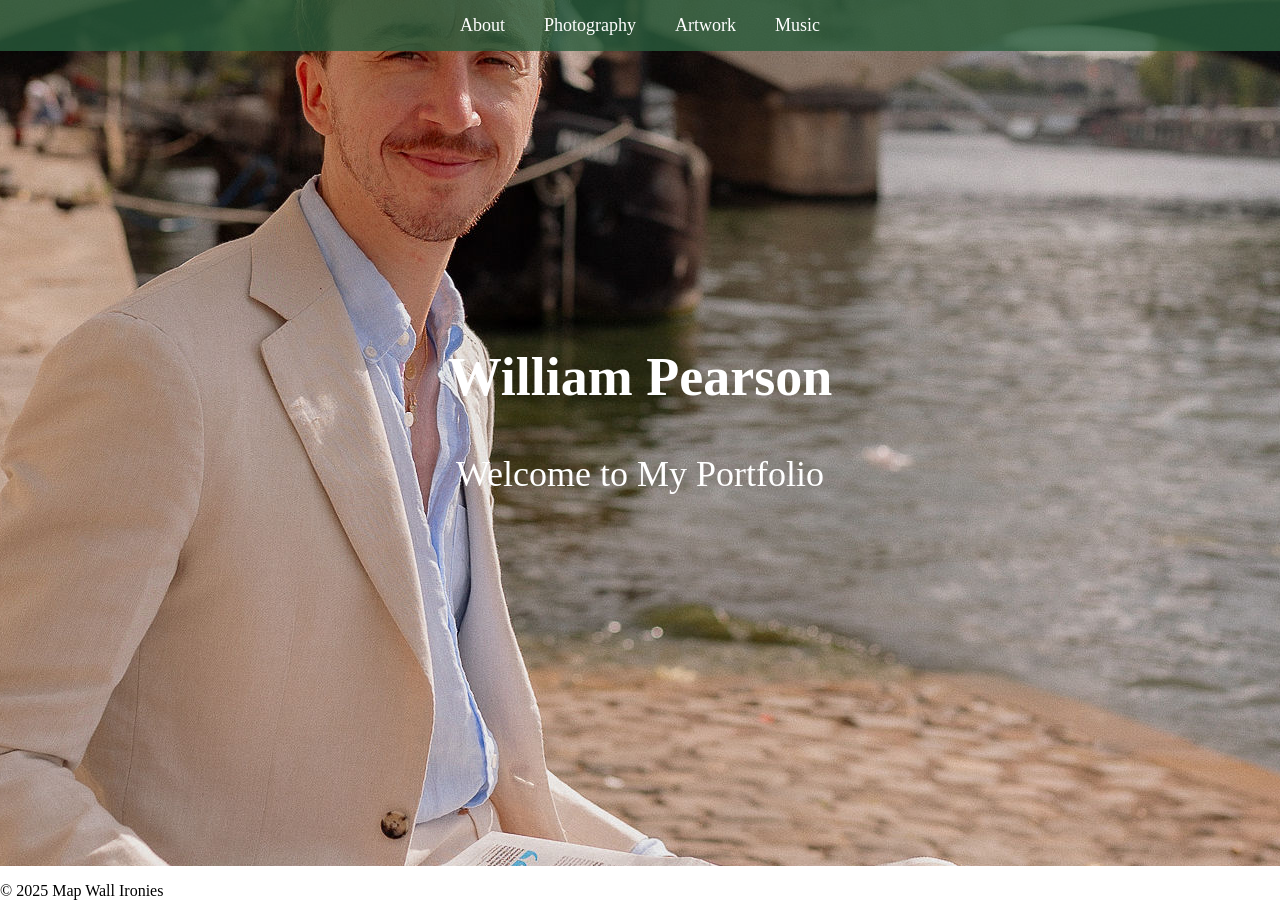
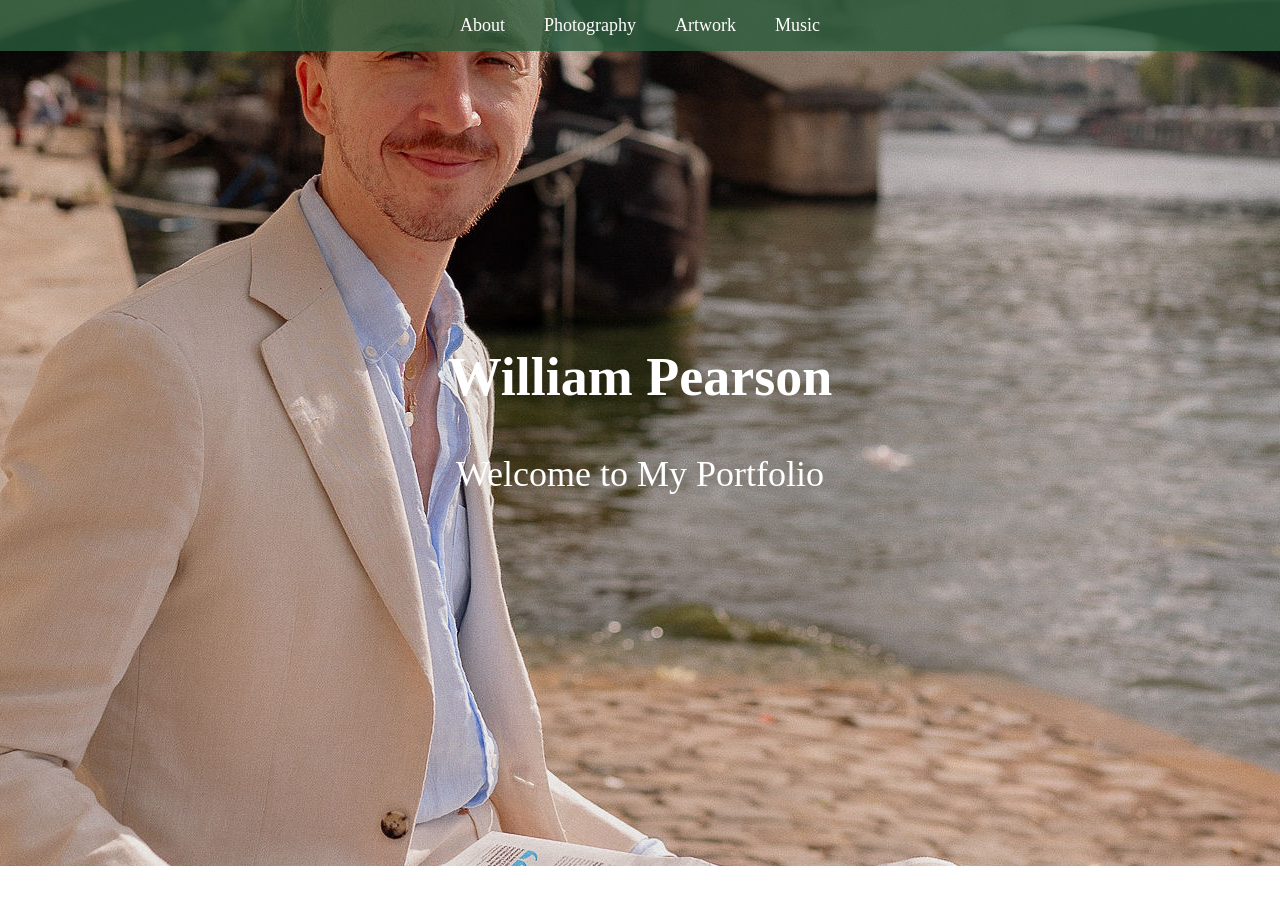
Before and after one commit to mapwallironies/mapwallironies.github.io, a Jekyll site: the page built from index.md, in a window 1280 px wide and 900 px high, scrolled down 148 px. Built offline with Jekyll 4.4.1, drawn with Linux system fonts in a browser that asks for light colours; after the commit the page ends 1014 px from its top, so only the background shows below that.

Commit message:
Update custom.css

```diff
--- a/assets/css/custom.css
+++ b/assets/css/custom.css
@@ -20,7 +20,6 @@ html, body {
     color: white;  /* Ensure text stands out on image */
     text-align: center;
     overflow: hidden; /* Prevent scrollbars */
-    z-index: 1; /* Ensure the hero image stays behind everything else */
 }
 
 /* Title Section (On top of the image) */
@@ -48,7 +47,6 @@ html, body {
     z-index: 3;  /* Ensure navbar is above the hero image */
     margin: 0; /* Remove any extra margin */
     box-sizing: border-box; /* Ensure no padding or margin adds extra space */
-    top: 0;  /* Ensure the navbar stays at the very top */
 }
 
 /* Navbar Links */
@@ -76,3 +74,8 @@ html, body {
     background-color: white;
     color: #2a5d3d;
 }
+
+/* Remove unnecessary footer space (if any) */
+footer {
+    display: none;  /* Hide footer if it exists */
+}
```
